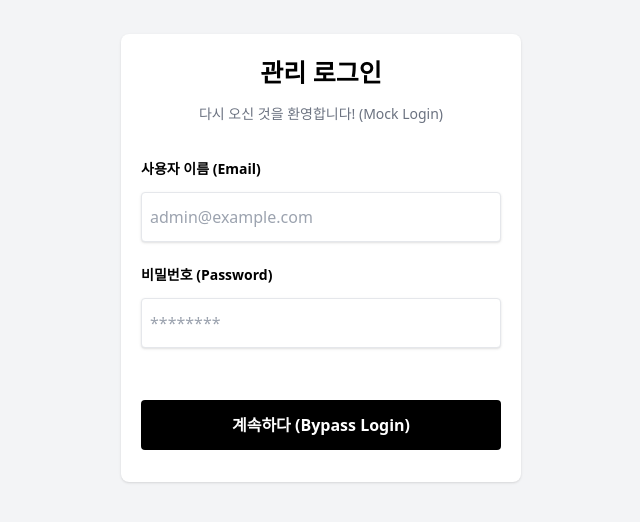
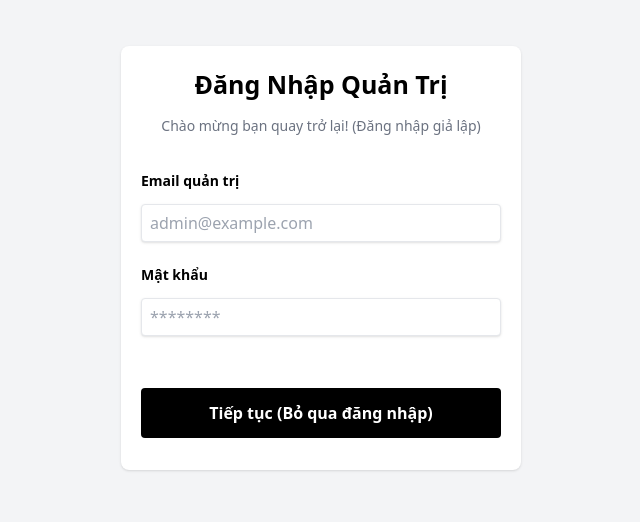
Before and after one commit to SongDuy/web-an-thanh-food, a React (Create React App) app: page /admin/login in a window 1280 px wide. Shown: the part 142-664 px from the top of the page, without its empty margins (319-959 px from the left). Built offline with nearby package versions, Linux system fonts and the light colour scheme; what i18n-iso-countries would draw is missing.

Commit message:
Update new

```diff
--- a/src/pages/admin/auth/Login.js
+++ b/src/pages/admin/auth/Login.js
@@ -21,21 +21,21 @@ const AdminLoginPage = () => {
         <div className="w-screen h-screen bg-gray-100 flex items-center justify-center fixed inset-0 z-50">
             <div className="w-[400px] h-auto px-5 pt-5 pb-8 bg-white shadow rounded-lg">
                 <div>
-                    <span className="text-[25px] flex justify-center font-semibold">
-                        관리 로그인
-                    </span>
+                    <h1 className="text-[25px] flex justify-center font-semibold">
+                        Đăng Nhập Quản Trị
+                    </h1>
                     <span className="pt-3 pb-8 flex items-center justify-center text-gray-500 text-sm">
-                        다시 오신 것을 환영합니다! (Mock Login)
+                        Chào mừng bạn quay trở lại! (Đăng nhập giả lập)
                     </span>
 
                     <div className="grid grid-cols-1 gap-y-5">
                         <div className="w-full h-full">
                             <label className="w-full h-full font-semibold text-sm">
-                                사용자 이름 (Email)
+                                Email quản trị
                             </label>
                             <input
                                 type="email"
-                                className="w-full h-[50px] px-2 mt-3 border rounded shadow focus:outline-yellow-500"
+                                className="w-full h-[38px] px-2 mt-3 border rounded shadow focus:outline-yellow-500"
                                 placeholder="admin@example.com"
                                 value={email}
                                 onChange={(e) => setEmail(e.target.value)}
@@ -44,11 +44,11 @@ const AdminLoginPage = () => {
 
                         <div className="w-full h-full">
                             <label className="w-full h-full font-semibold text-sm">
-                                비밀번호 (Password)
+                                Mật khẩu
                             </label>
                             <input
                                 type="password"
-                                className="w-full h-[50px] px-2 mt-3 border rounded shadow focus:outline-yellow-500"
+                                className="w-full h-[38px] px-2 mt-3 border rounded shadow focus:outline-yellow-500"
                                 placeholder="********"
                                 value={password}
                                 onChange={(e) => setPassword(e.target.value)}
@@ -59,7 +59,7 @@ const AdminLoginPage = () => {
                             className="w-full h-[50px] mt-8 bg-black text-white rounded font-semibold hover:bg-gray-800 transition-all"
                             onClick={GetLogin}
                         >
-                            계속하다 (Bypass Login)
+                            Tiếp tục (Bỏ qua đăng nhập)
                         </button>
                     </div>
                 </div>
```
